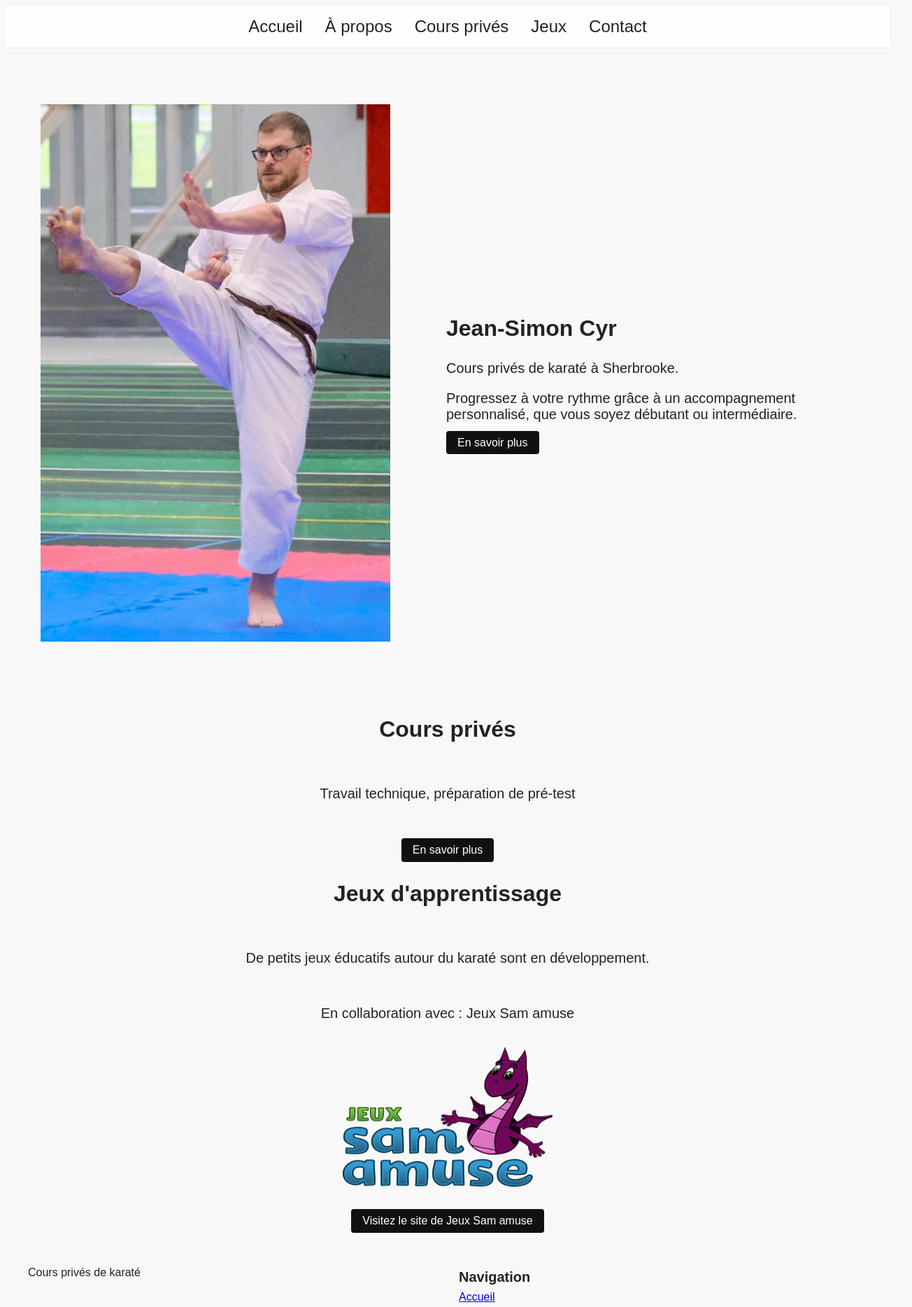
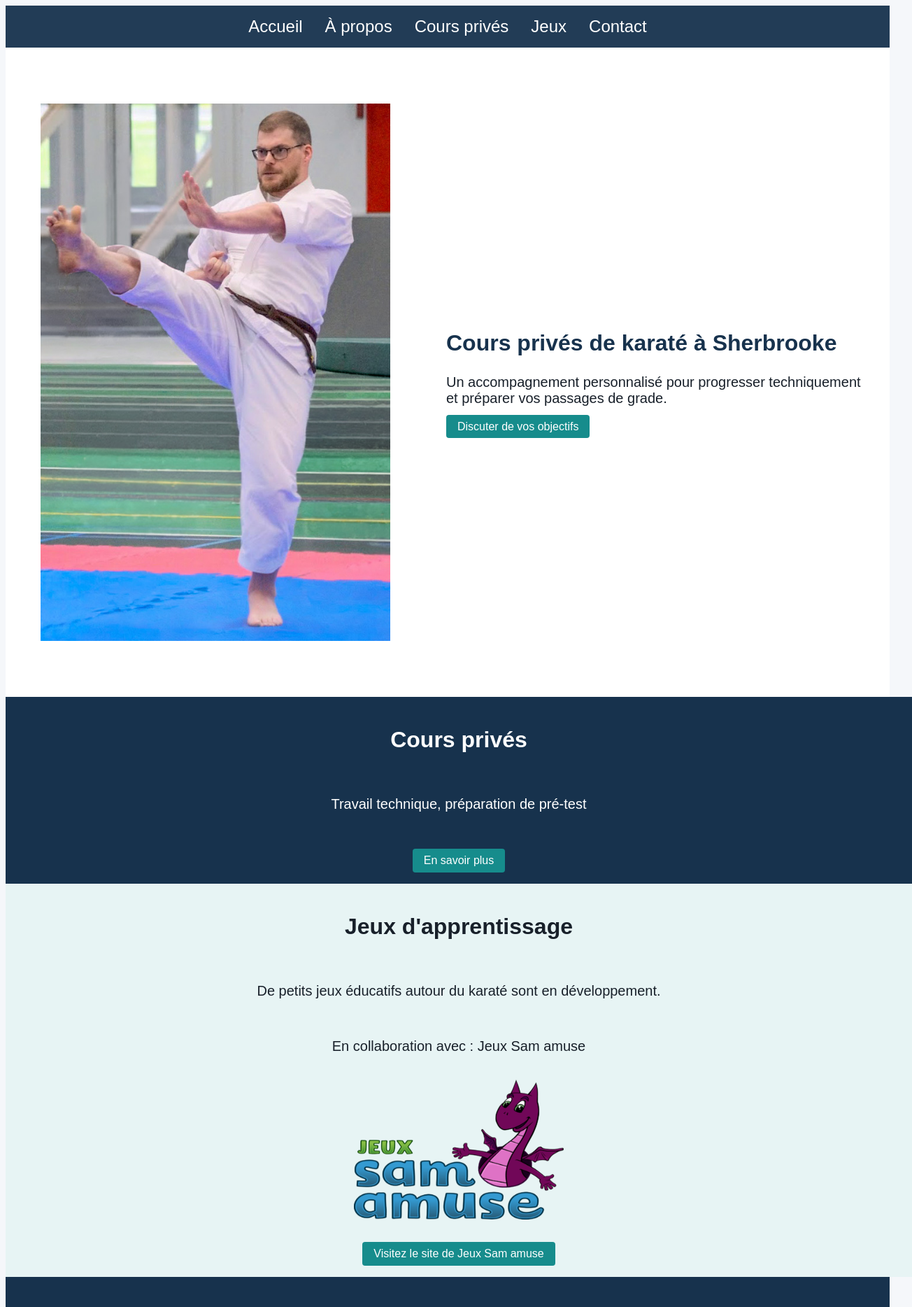
Before and after one commit to Jaska28/karate-website, a Next.js app: page / in a window 1280 px wide. Shown: the top 1868 px of the page at 70% size, 1304 px wide, since content can reach past the window. Built offline with nearby package versions, Linux system fonts and the light colour scheme.

Commit message:
feat: enhance home page layout and update styles for footer, header, and content sections

```diff
--- a/app/globals.css
+++ b/app/globals.css
@@ -1,16 +1,19 @@
 :root {
-  --color-background: #F8F8F8;
+  --color-background: #F5F7FA;
   --color-surface: #FFFFFF;
 
-  --color-text: #222222;
+  --color-text: #18202A;
 
-  --color-primary: #111111;
-  --color-primary-hover: #333333;
+  --color-primary: #17324D;
+  --color-primary-hover: #234A70;
 
-  --color-accent: #8B1E1E;
-  --color-accent-hover: #A32626;
+  --color-accent: #168C8C;
+  --color-accent-hover: #117272;
 
-  --color-border: #E5E5E5;
+  --color-accent-soft: #E7F4F4;
+  --color-secondary-soft: #F0ECF8;
+
+  --color-border: #DCE3E9;
 }
 
 body {
--- a/app/page.module.css
+++ b/app/page.module.css
@@ -2,13 +2,12 @@
     display: flex;
     align-items: center;
     justify-content: center;
-
-    max-width: 1200px;
     margin: 0 auto;
 
     gap: 64px;
 
     padding: 64px 32px;
+    background-color: var(--color-surface);
 }
 
 .photoMe{
@@ -36,20 +35,38 @@
 
 .me h1 {
     font-size: 32px;
+    color: var(--color-primary);
 }
 
 .privateSession {
+    width: 100%;
+    height: auto;
+    padding: 16px;
+    margin: 0 auto;
+
     display: flex;
     flex-direction: column;
     gap: 16px;
     align-items: center;
+
+    background-color: var(--color-primary);
+    color: var(--color-surface);
 }
 
 .game {
+    width: 100%;
+    height: auto;
+    padding: 16px;
+
+    margin: 0 auto;
+
     display: flex;
     flex-direction: column;
     gap: 16px;
     align-items: center;
+    justify-content: center;
+
+    background-color: var(--color-accent-soft);
 }
 .privateSession h2 {
     font-size: 32px;
@@ -60,15 +77,25 @@
 }
 
 .link{
-    background-color: var(--color-primary);
+    background-color: var(--color-accent);
     padding: 8px 16px;
     border-radius: 4px;
     text-decoration: none;
-    color: white;
+    color: var(--color-surface);
     margin-top: 16px;
+    transition: background-color 0.2s ease;
+}
+
+.link:hover,
+.link:focus-visible {
+    background-color: var(--color-accent-hover);
 }
 
 .main p {
     color: var(--color-text);
     font-size: 20px;
 }
+
+.privateSession p {
+    color: var(--color-surface);
+}
--- a/app/page.tsx
+++ b/app/page.tsx
@@ -9,7 +9,7 @@ export default function Home() {
                 <Image
                     className={styles.photoMe}
                     src="/images/compe-ps-v2.jpg"
-                    alt="moi compe"
+                    alt="Jean-Simon Cyr lors d'une compétition de karaté"
                     width={500}
                     height={625}
                     priority
@@ -17,12 +17,10 @@ export default function Home() {
 
                 <div className={styles.meContent}>
                     <h1>
-                        Jean-Simon Cyr
+                        Cours privés de karaté à Sherbrooke
                     </h1>
-                    <p>Cours privés de karaté à Sherbrooke.</p>
-                    <p>Progressez à votre rythme grâce à un accompagnement personnalisé, que vous soyez débutant ou
-                        intermédiaire.</p>
-                    <Link className={styles.link} href="/private-lessons">En savoir plus</Link>
+                    <p>Un accompagnement personnalisé pour progresser techniquement et préparer vos passages de grade.</p>
+                    <Link className={styles.link} href="/contact">Discuter de vos objectifs</Link>
                 </div>
             </section>
 
--- a/components/layout/Footer.module.css
+++ b/components/layout/Footer.module.css
@@ -1,5 +1,18 @@
 .footer {
     padding: 32px;
+    background-color: var(--color-primary);
+    color: var(--color-surface);
+}
+
+.footer a {
+    color: var(--color-surface);
+    text-decoration: none;
+    transition: color 0.2s ease;
+}
+
+.footer a:hover,
+.footer a:focus-visible {
+    color: var(--color-accent-soft);
 }
 
 .content {
@@ -14,7 +27,7 @@
 .copyright{
     padding-top: 16px;
     text-align: center;
-    border-top: 1px solid;
+    border-top: 1px solid rgb(255 255 255 / 0.25);
 }
 
 .section h3{
--- a/components/layout/Header.module.css
+++ b/components/layout/Header.module.css
@@ -3,9 +3,8 @@
     top: 0;
     z-index: 1000;
     padding: 16px;
-    background-color: rgba(255, 255, 255, 0.85);
+    background-color: rgb(23 50 77 / 0.95);
     backdrop-filter: blur(20px);
-    border-bottom: 1px solid var(--color-border);
 }
 
 .content{
@@ -26,7 +25,7 @@
 }
 
 .nav a {
-    color: var(--color-text);
+    color: var(--color-surface);
     text-decoration: none;
 
     font-weight: 500;
@@ -40,7 +39,8 @@
     font-size: 1.5rem;
 }
 
-.nav a:hover {
-    color: var(--color-accent);
+.nav a:hover,
+.nav a:focus-visible {
+    color: var(--color-accent-soft);
     border-bottom-color: var(--color-accent);
 }
```
